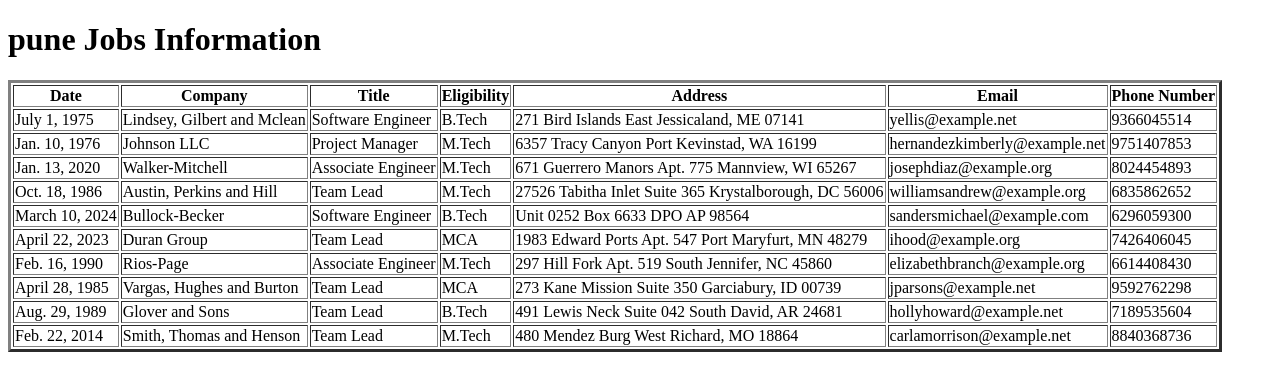
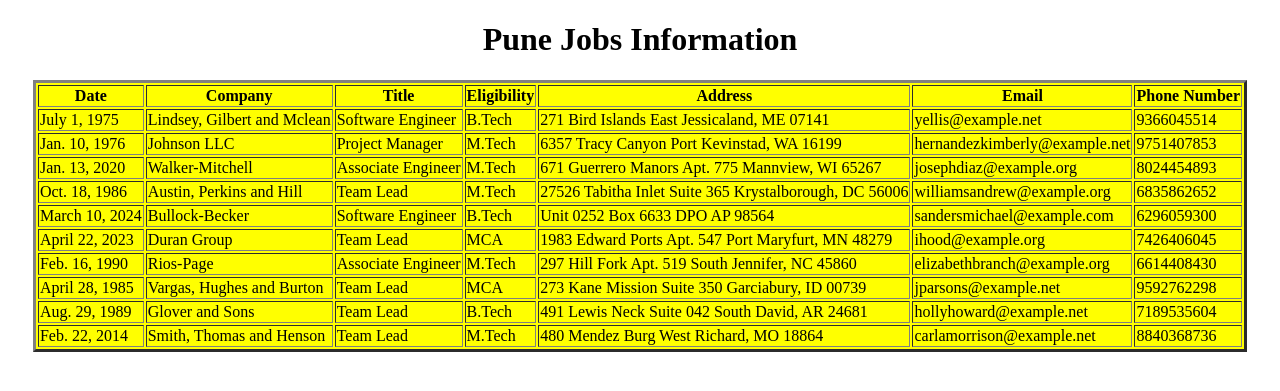
Before and after one commit to Anilvulli/jobs_repo, a Django app: page /punejobs/ in a window 1280 px wide. Shown: the top 391 px of the page. Run offline with Django 5.2, Linux system fonts and the light colour scheme; data comes from the database, SQL or seed files in the repository.

Commit message:
Update punejobs.html

```diff
--- a/aniljobs/templates/testapp/punejobs.html
+++ b/aniljobs/templates/testapp/punejobs.html
@@ -7,10 +7,10 @@
 </head>
 <body>
 <body>
-    <h1>pune Jobs Information</h1>
+    <h1 align="center">Pune Jobs Information</h1>
     {% if jobs_list %}
-    <table border="3">
-      <thead>
+    <table border="3" align="center" bgcolor="yellow">
+        <thead>
         <th>Date</th>
         <th>Company</th>
         <th>Title</th>
```
